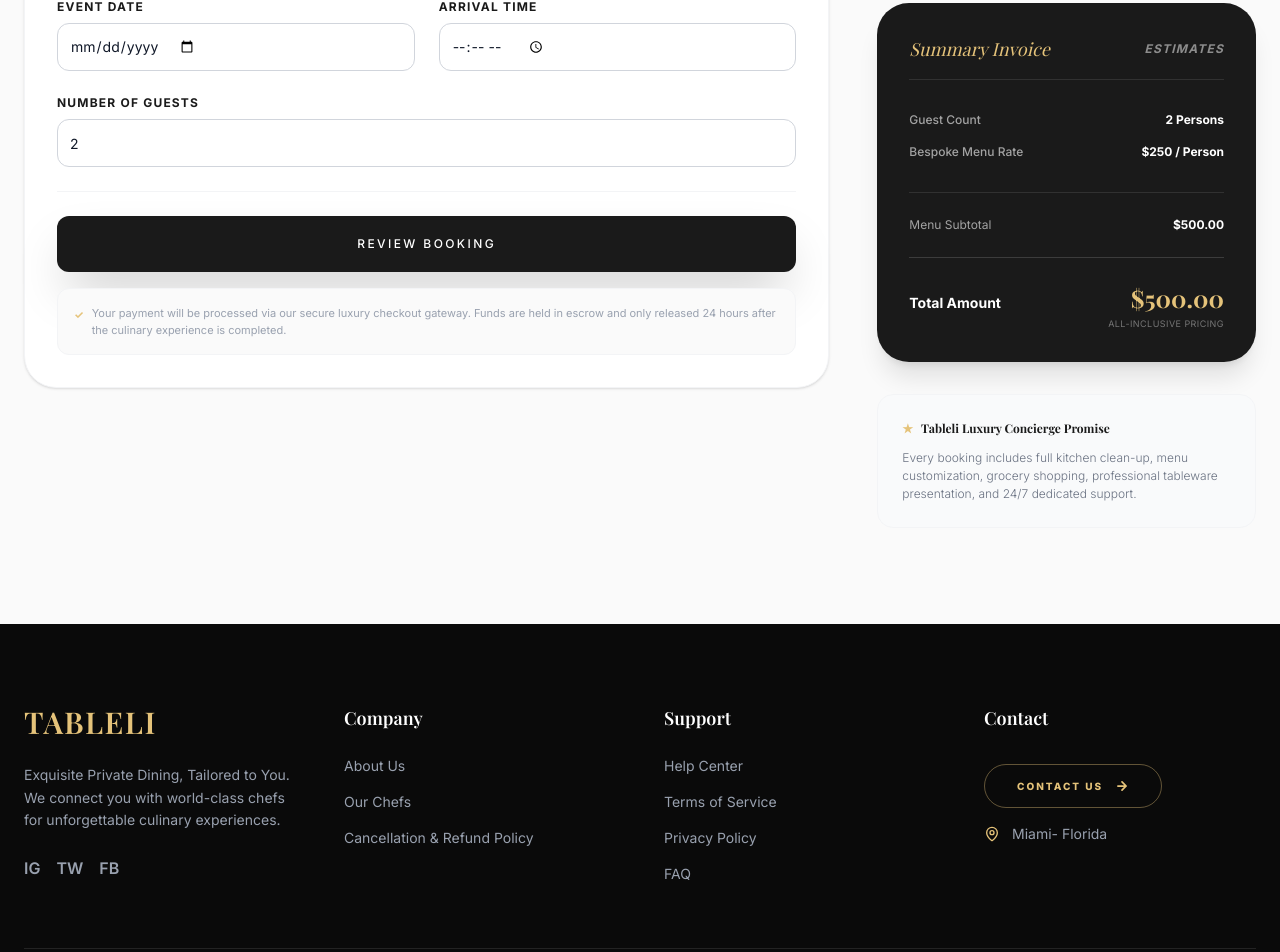
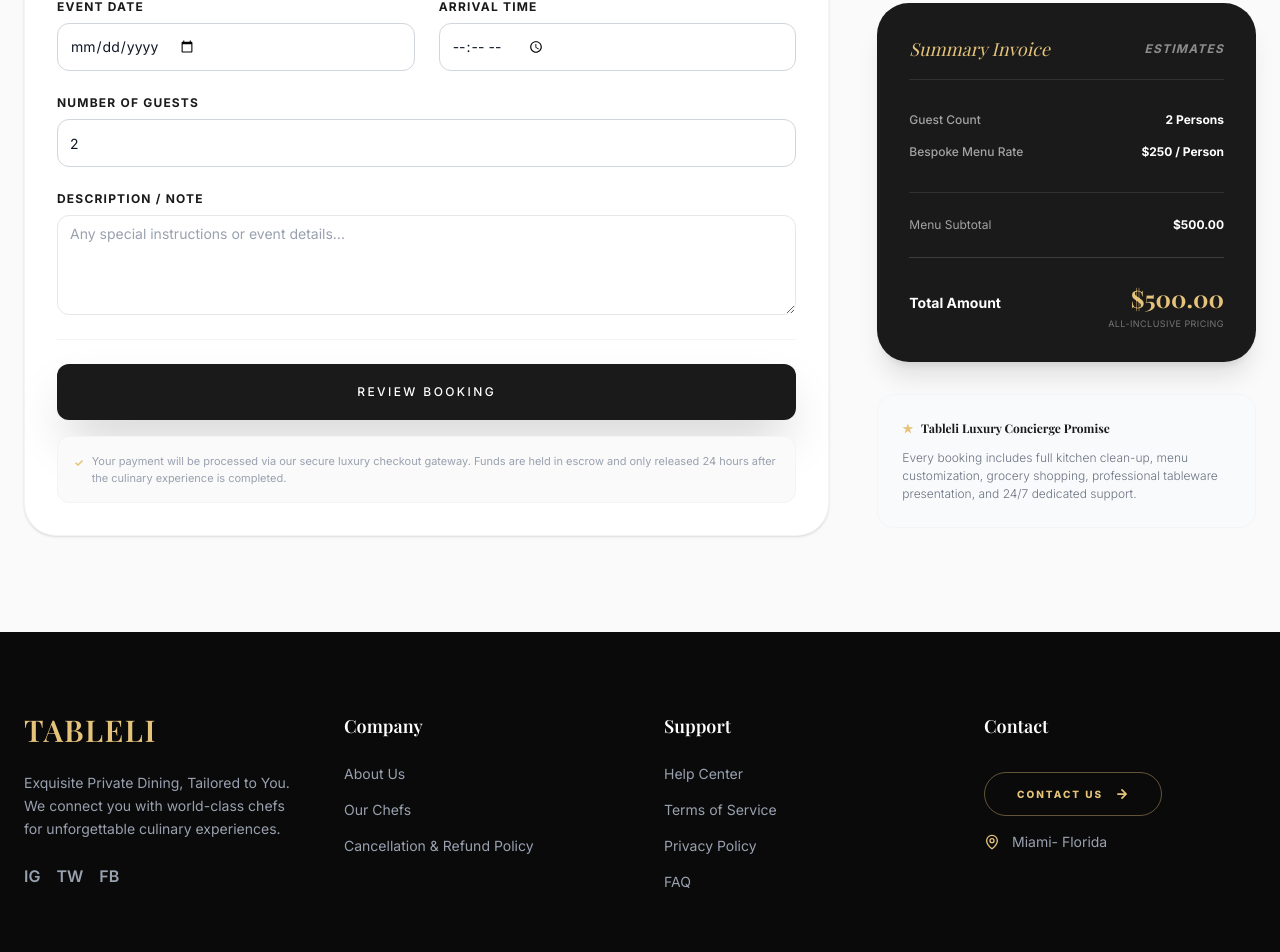
Before and after one commit to Ahteshamull/Elena-Frontend, a React (Vite) app: page /book/1 in a window 1280 px wide. Shown: the part 727-1679 px from the top of the page. Built offline with nearby package versions, Linux system fonts and the light colour scheme; no server answers; a web font is replaced by a local one.

Commit message:
feat: add Booking page with form validation and chef reservation logic

```diff
--- a/src/pages/Booking/Booking.jsx
+++ b/src/pages/Booking/Booking.jsx
@@ -22,11 +22,12 @@
   firstName: z.string().min(2, 'First name must be at least 2 characters'),
   lastName: z.string().min(2, 'Last name must be at least 2 characters'),
   email: z.string().email('Please enter a valid email address'),
-  phone: z.string().min(10, 'Phone number must be at least 10 digits'),
+  phone: z.string().regex(/^\+?[0-9\s\-]{8,}$/, 'Please enter a valid phone number (e.g. +880...)'),
   location: z.string().min(5, 'Please enter a valid address'),
   eventDate: z.string().min(1, 'Please select a date'),
   arrivalTime: z.string().min(1, 'Please select a time'),
   numberOfGuests: z.string().min(1, 'Please select number of guests'),
+  notes: z.string().optional(),
 });
 
 export default function Booking() {
@@ -70,6 +71,7 @@
       eventDate: selectedDate,
       arrivalTime: '',
       numberOfGuests: String(initialGuests),
+      notes: '',
     },
   });
 
@@ -108,6 +110,7 @@
         eventDate: data.eventDate,
         arrivalTime: data.arrivalTime,
         numberOfGuests: parseInt(data.numberOfGuests, 10),
+        notes: data.notes,
       };
 
       const res = await createBooking({ chefId, body: payload }).unwrap();
@@ -256,6 +259,19 @@
                     className="h-12 rounded-xl border-gray-200"
                   />
                 </div>
+
+                {/* Description/Note */}
+                <div className="flex flex-col gap-2 col-span-1 md:col-span-2">
+                  <label className="text-xs font-bold text-primary-900 uppercase tracking-widest">Description / Note</label>
+                  <textarea
+                    placeholder="Any special instructions or event details..."
+                    {...register('notes')}
+                    className={`flex min-h-[100px] w-full rounded-xl border ${errors.notes ? 'border-red-500 focus:ring-red-500' : 'border-gray-200'} bg-white px-3 py-2 text-sm placeholder:text-gray-400 focus:outline-none focus:ring-2 focus:ring-primary-900 focus:border-transparent transition-colors duration-150 ease-in-out`}
+                  />
+                  {errors.notes && (
+                    <p className="mt-1 text-xs text-red-500">{errors.notes.message}</p>
+                  )}
+                </div>
               </div>
 
               {/* Secure Checkout / Pay Button */}
```
